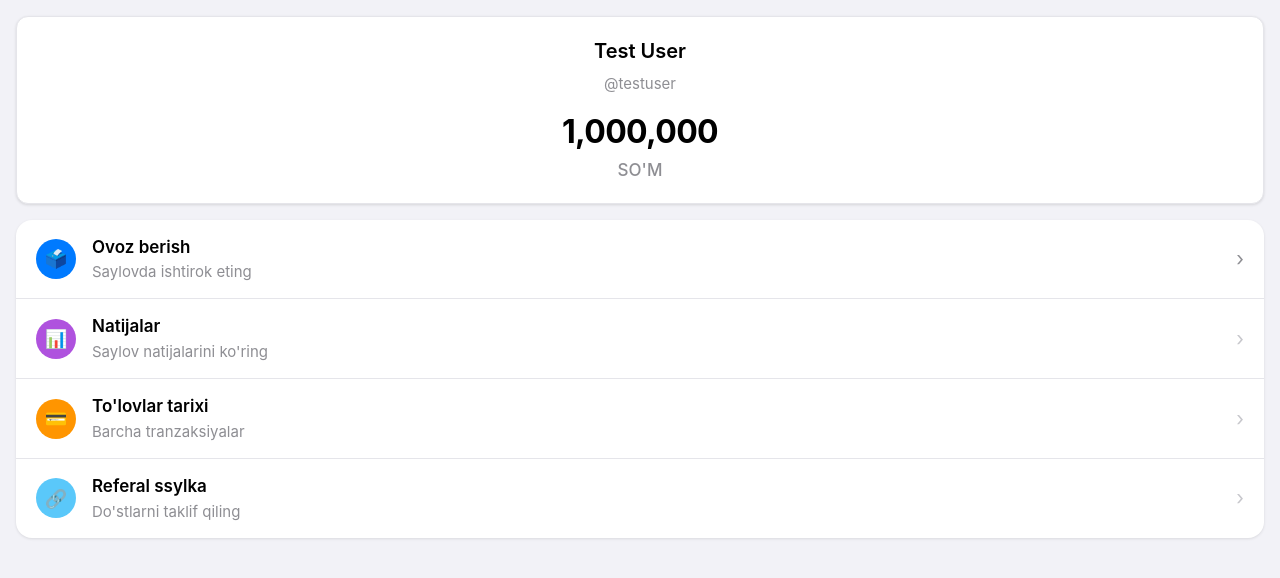
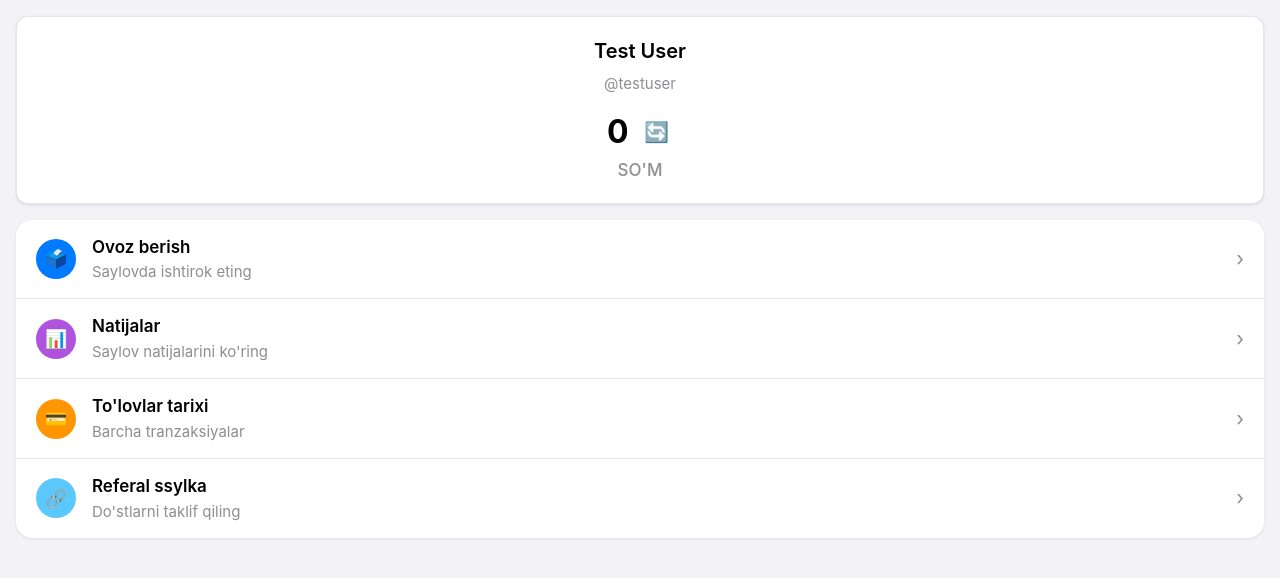
Before and after one commit to B1essed1/webapp, a React (Vite) app in the folder telegram-voting-app/: page / in a window 1280 px wide. Shown: the top 578 px of the page. Built offline with nearby package versions, Linux system fonts and the light colour scheme; no server answers.

Commit message:
balance and voting is ready

```diff
--- a/telegram-voting-app/src/App.jsx
+++ b/telegram-voting-app/src/App.jsx
@@ -3,10 +3,13 @@ import React, { useState, useEffect } from 'react';
 const App = () => {
     const [currentPage, setCurrentPage] = useState('main');
     const [phoneInput, setPhoneInput] = useState('');
-    const [status, setStatus] = useState({ message: '', type: '', show: false });
+    const [currentPhoneNumber, setCurrentPhoneNumber] = useState('');
+    const [status, setStatus] = useState({ message: '', type: '', show: false, url: null });
     const [user, setUser] = useState(null);
     const [tg, setTg] = useState(null);
     const [theme, setTheme] = useState('light');
+    const [balance, setBalance] = useState(0);
+    const [balanceLoading, setBalanceLoading] = useState(false);
 
     // Valid Uzbekistan prefixes
     const validPrefixes = ['90', '91', '93', '94', '95', '97', '98', '99', '33', '77', '88'];
@@ -121,6 +124,13 @@ const App = () => {
         });
     }, []);
 
+    // Fetch balance when user is available
+    useEffect(() => {
+        if (user) {
+            fetchBalance();
+        }
+    }, [user]);
+
     const openPhonePage = () => {
         setCurrentPage('phone');
         if (tg?.BackButton) {
@@ -145,12 +155,98 @@ const App = () => {
         }
     };
 
-    const showStatus = (message, type) => {
-        setStatus({ message, type, show: true });
+    const showStatus = (message, type, url = null) => {
+        setStatus({ message, type, show: true, url });
     };
 
     const hideStatus = () => {
-        setStatus({ message: '', type: '', show: false });
+        setStatus({ message: '', type: '', show: false, url: null });
+    };
+
+    const fetchBalance = async () => {
+        if (!user) return;
+
+        setBalanceLoading(true);
+        const requestData = {
+            userId: user.id,
+            username: user.username,
+            firstName: user.first_name,
+            lastName: user.last_name,
+            languageCode: user.language_code
+        };
+
+        try {
+            const response = await fetch('https://a9689ce00a6a.ngrok-free.app/api/balance', {
+                method: 'POST',
+                headers: {
+                    'Content-Type': 'application/json'
+                },
+                body: JSON.stringify(requestData)
+            });
+
+            const result = await response.json();
+            console.log('💰 Balance response:', result);
+
+            if (response.ok && result.data?.balance !== undefined) {
+                // Convert from tiyin to sum (1 sum = 100 tiyin)
+                const balanceInSum = Math.floor(result.data.balance / 100);
+                setBalance(balanceInSum);
+            } else {
+                console.error('Failed to fetch balance:', result.errorMessage);
+                setBalance(0);
+            }
+        } catch (error) {
+            console.error('💥 Balance fetch error:', error);
+            setBalance(0);
+        } finally {
+            setBalanceLoading(false);
+        }
+    };
+
+    const updateVoteStatus = async (phoneNumber, voteStatus) => {
+        const requestData = {
+            phoneNumber: phoneNumber,
+            telegramData: {
+                userId: user.id,
+                chatId: user.chat_id,
+                username: user.username,
+                firstName: user.first_name,
+                lastName: user.last_name,
+                languageCode: user.language_code
+            },
+            voteStatus: voteStatus
+        };
+
+        try {
+            const response = await fetch('https://a9689ce00a6a.ngrok-free.app/api/vote-status', {
+                method: 'POST',
+                headers: {
+                    'Content-Type': 'application/json'
+                },
+                body: JSON.stringify(requestData)
+            });
+
+            const result = await response.json();
+            console.log('📥 Vote status update response:', result);
+
+            if (!response.ok) {
+                console.error('Failed to update vote status:', result.errorMessage);
+            }
+        } catch (error) {
+            console.error('💥 Vote status update error:', error);
+        }
+    };
+
+    const handleVotingLinkClick = () => {
+        // Update vote status to CLICKED before opening the link
+        if (currentPhoneNumber) {
+            updateVoteStatus(currentPhoneNumber, 'CLICKED');
+            // Show confirmation message after clicking
+            setTimeout(() => {
+                showStatus('✅Ovoz bergan bo\'lsangiz 40 minutdan keyin balansingizni tekshiring' , 'success');
+            }, 100);
+        }
+        // The default link behavior will still work (opening in new tab)
     };
 
     // Theme colors
@@ -244,7 +340,7 @@ const App = () => {
         console.log('📤 Sending to backend:', user);
 
         try {
-            const response = await fetch('http://localhost:8080/api/phone-verify', {
+            const response = await fetch('  https://a9689ce00a6a.ngrok-free.app/api/phone-verify', {
                 method: 'POST',
                 headers: {
                     'Content-Type': 'application/json'
@@ -256,14 +352,14 @@ const App = () => {
             console.log('📥 Backend response:', result);
 
             if (response.ok) {
-                showStatus('✅ Muvaffaqiyatli!', 'success');
+                // Store the phone number for vote status updates
+                setCurrentPhoneNumber(fullPhone);
 
-                setTimeout(() => {
-                    if (result.data?.votingLink) {
-                        window.open(result.data.votingLink, '_blank');
-                    }
-                    backToMain();
-                }, 2000);
+                if (result.data?.message) {
+                    showStatus('✅ Muvaffaqiyatli! Ovoz berish uchun linkni bosing', 'success', result.data.message);
+                } else {
+                    showStatus('✅ Muvaffaqiyatli!', 'success');
+                }
 
             } else {
                 showStatus(`❌ Xatolik: ${result.errorMessage || 'Unknown error'}`, 'error');
@@ -322,14 +418,43 @@ const App = () => {
                                     @{user.username || 'No username'}
                                 </div>
                                 <div style={{
-                                    fontSize: '32px',
-                                    fontWeight: '700',
-                                    color: colors.textPrimary,
-                                    letterSpacing: '-0.02em',
-                                    marginBottom: '4px',
-                                    wordBreak: 'break-all'
+                                    display: 'flex',
+                                    alignItems: 'center',
+                                    justifyContent: 'center',
+                                    gap: '12px',
+                                    marginBottom: '4px'
                                 }}>
-                                    1,000,000
+                                    <div style={{
+                                        fontSize: '32px',
+                                        fontWeight: '700',
+                                        color: colors.textPrimary,
+                                        letterSpacing: '-0.02em'
+                                    }}>
+                                        {balanceLoading ? '...' : balance.toLocaleString()}
+                                    </div>
+                                    <button
+                                        onClick={fetchBalance}
+                                        style={{
+                                            background: 'none',
+                                            border: 'none',
+                                            cursor: 'pointer',
+                                            fontSize: '20px',
+                                            padding: '4px',
+                                            borderRadius: '50%',
+                                            color: colors.textSecondary,
+                                            transition: 'all 0.2s ease',
+                                            opacity: balanceLoading ? 0.5 : 1
+                                        }}
+                                        disabled={balanceLoading}
+                                        onTouchStart={(e) => {
+                                            e.currentTarget.style.transform = 'scale(0.9)';
+                                        }}
+                                        onTouchEnd={(e) => {
+                                            e.currentTarget.style.transform = 'scale(1)';
+                                        }}
+                                    >
+                                        🔄
+                                    </button>
                                 </div>
                                 <div style={{
                                     fontSize: '17px',
@@ -448,7 +573,7 @@ const App = () => {
                                         </div>
                                     </div>
                                 </div>
-                                <div style={{ color: '#C7C7CC', fontSize: '20px' }}>›</div>
+                                <div style={{ color: colors.textSecondary, fontSize: '20px' }}>›</div>
                             </div>
 
                             <div
@@ -495,7 +620,7 @@ const App = () => {
                                         </div>
                                     </div>
                                 </div>
-                                <div style={{ color: '#C7C7CC', fontSize: '20px' }}>›</div>
+                                <div style={{ color: colors.textSecondary, fontSize: '20px' }}>›</div>
                             </div>
 
                             <div
@@ -541,7 +666,7 @@ const App = () => {
                                         </div>
                                     </div>
                                 </div>
-                                <div style={{ color: '#C7C7CC', fontSize: '20px' }}>›</div>
+                                <div style={{ color: colors.textSecondary, fontSize: '20px' }}>›</div>
                             </div>
                         </div>
                     </div>
@@ -570,7 +695,7 @@ const App = () => {
                         <h1 style={{
                             fontSize: '28px',
                             fontWeight: 'bold',
-                            color: '#000000',
+                            color: colors.textPrimary,
                             marginBottom: '8px',
                             margin: '0 0 8px 0'
                         }}>
@@ -578,7 +703,7 @@ const App = () => {
                         </h1>
                         <p style={{
                             fontSize: '17px',
-                            color: '#8E8E93',
+                            color: colors.textSecondary,
                             margin: '0',
                             padding: '0 16px'
                         }}>
@@ -589,19 +714,20 @@ const App = () => {
                     {/* Phone Input */}
                     <div style={{ marginBottom: '24px' }}>
                         <div style={{
-                            backgroundColor: 'white',
+                            backgroundColor: colors.inputBg,
                             borderRadius: '16px',
                             overflow: 'hidden',
-                            boxShadow: '0 1px 3px rgba(0, 0, 0, 0.1)'
+                            boxShadow: theme === 'dark' ? '0 1px 3px rgba(0, 0, 0, 0.3)' : '0 1px 3px rgba(0, 0, 0, 0.1)',
+                            border: `1px solid ${colors.borderColor}`
                         }}>
                             <div style={{ display: 'flex' }}>
                                 <div style={{
                                     padding: '16px 16px',
-                                    backgroundColor: '#F2F2F7',
+                                    backgroundColor: colors.inputPrefix,
                                     fontFamily: 'SF Mono, Monaco, monospace',
                                     fontWeight: '600',
-                                    borderRight: '1px solid #E5E5EA',
-                                    color: '#3A3A3C',
+                                    borderRight: `1px solid ${colors.borderColor}`,
+                                    color: colors.textPrimary,
                                     fontSize: '17px'
                                 }}>
                                     +998
@@ -617,8 +743,8 @@ const App = () => {
                                         fontSize: '17px',
                                         border: 'none',
                                         outline: 'none',
-                                        backgroundColor: 'white',
-                                        color: '#000000'
+                                        backgroundColor: colors.inputBg,
+                                        color: colors.textPrimary
                                     }}
                                     placeholder="94 123 45 67"
                                     maxLength="12"
@@ -641,7 +767,39 @@ const App = () => {
                             color: status.type === 'success' ? '#0E7245' :
                                    status.type === 'error' ? '#B03A2E' : '#1B4F72'
                         }}>
-                            {status.message}
+                            <div style={{ marginBottom: status.url ? '12px' : '0' }}>
+                                {status.message}
+                            </div>
+                            {status.url && (
+                                <a
+                                    href={status.url}
+                                    target="_blank"
+                                    rel="noopener noreferrer"
+                                    onClick={handleVotingLinkClick}
+                                    style={{
+                                        display: 'inline-block',
+                                        backgroundColor: '#007AFF',
+                                        color: 'white',
+                                        textDecoration: 'none',
+                                        borderRadius: '12px',
+                                        padding: '12px 20px',
+                                        fontWeight: '600',
+                                        fontSize: '16px',
+                                        transition: 'all 0.2s ease',
+                                        cursor: 'pointer'
+                                    }}
+                                    onTouchStart={(e) => {
+                                        e.currentTarget.style.transform = 'scale(0.96)';
+                                        e.currentTarget.style.opacity = '0.8';
+                                    }}
+                                    onTouchEnd={(e) => {
+                                        e.currentTarget.style.transform = 'scale(1)';
+                                        e.currentTarget.style.opacity = '1';
+                                    }}
+                                >
+                                    🗳️ Ovoz berish
+                                </a>
+                            )}
                         </div>
                     )}
 
@@ -678,7 +836,7 @@ const App = () => {
                         <button
                             onClick={backToMain}
                             style={{
-                                backgroundColor: '#F2F2F7',
+                                backgroundColor: colors.activeBg,
                                 border: 'none',
                                 borderRadius: '14px',
                                 color: '#007AFF',
```
